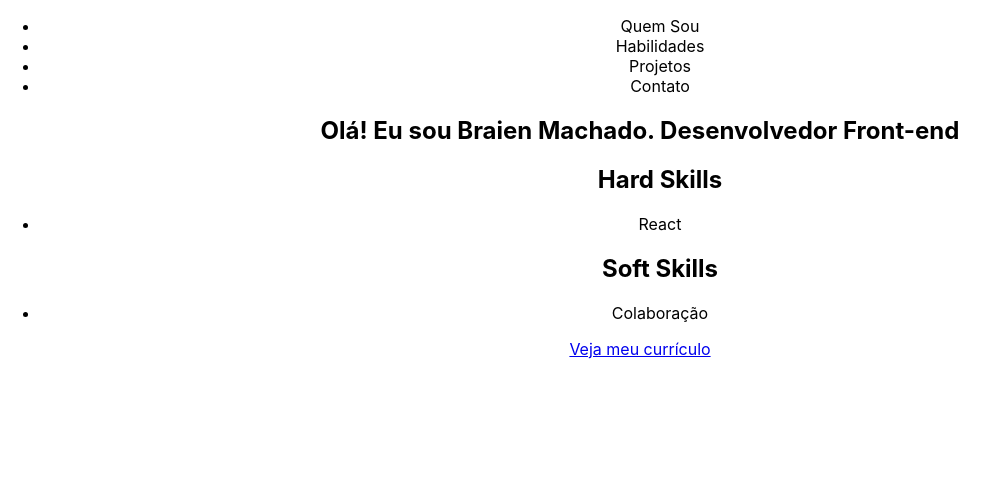
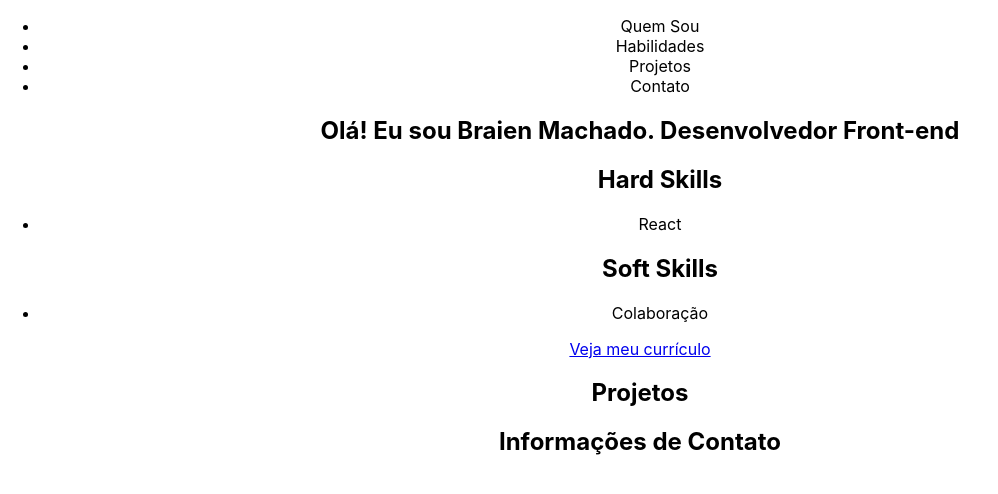
Before and after one commit to braien-machado/react-portfolio, a React (Create React App) app: page / in a window 1280 px wide. Shown: the top 494 px of the page, without its empty margins (0-998 px from the left). Built offline with nearby package versions, Linux system fonts and the light colour scheme.

Commit message:
test projects and contact sections

```diff
--- a/src/App.js
+++ b/src/App.js
@@ -27,6 +27,12 @@ function App() {
         </ul>
         <a href='#'>Veja meu currículo</a>
       </section>
+      <section>
+        <h2 data-testid="projects-title">Projetos</h2>
+      </section>
+      <section>
+        <h2 data-testid="contact-title">Informações de Contato</h2>
+      </section>
     </div>
   );
 }
```
Also changed, not shown: 1 other file (tests, documents, lock files or other folders).
